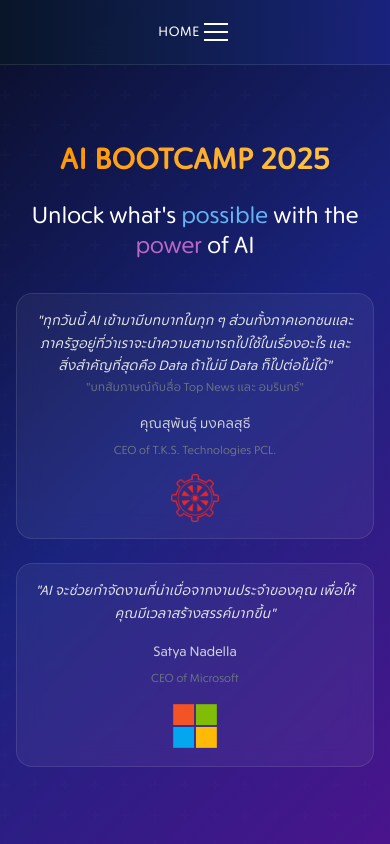
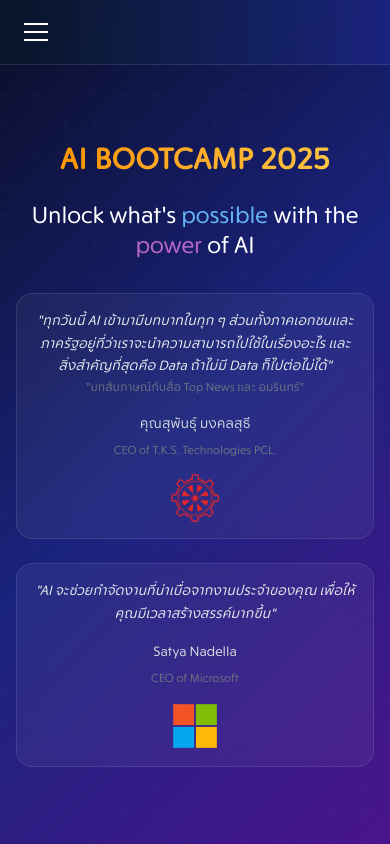
Before and after one commit to CornGminimate2P/Landing_Page, a Next.js app: page / in a window 390 px wide. Shown: the top 844 px of the page. Built offline with nearby package versions, Linux system fonts and the light colour scheme.

Commit message:
Refactor Navbar component for improved layout and navigation consistency

```diff
--- a/components/Navbar.tsx
+++ b/components/Navbar.tsx
@@ -22,9 +22,9 @@ export default function Navbar() {
 		<nav className="fixed top-0 left-0 right-0 z-50 bg-gradient-to-r from-[#0a1628]/95 to-[#1a237e]/95 backdrop-blur-md border-b border-white/10">
 			<div className="max-w-6xl mx-auto px-5 py-4">
 				{/* Desktop and Mobile Header */}
-				<div className="flex items-center justify-center">
+				<div className="flex items-center">
 					{/* Desktop Navigation */}
-					<div className="hidden md:flex items-center gap-8">
+					<div className="hidden md:flex items-center gap-8 justify-center flex-1">
 						{navItems.map((item) => (
 							item.name === 'HOME' ? (
 								<Link
@@ -52,11 +52,6 @@ export default function Navbar() {
 						))}
 					</div>
 
-					{/* Mobile Logo/Home */}
-					<Link href="/" className="md:hidden text-white font-light text-sm tracking-wider">
-						HOME
-					</Link>
-
 					{/* Hamburger Menu Button */}
 					<button
 						onClick={toggleMenu}
@@ -80,7 +75,7 @@ export default function Navbar() {
 					isMenuOpen ? 'max-h-64 opacity-100 mt-4' : 'max-h-0 opacity-0'
 				}`}>
 					<div className="flex flex-col space-y-3 pb-2">
-						{navItems.filter(item => item.name !== 'HOME').map((item) => (
+						{navItems.map((item) => (
 							<Link
 								key={item.name}
 								href={item.href}
```
